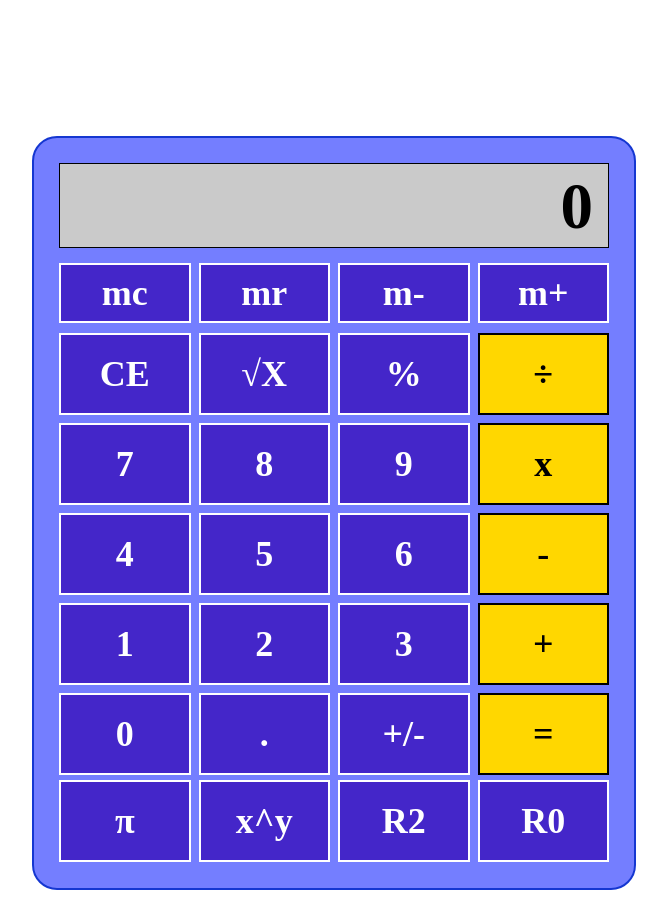
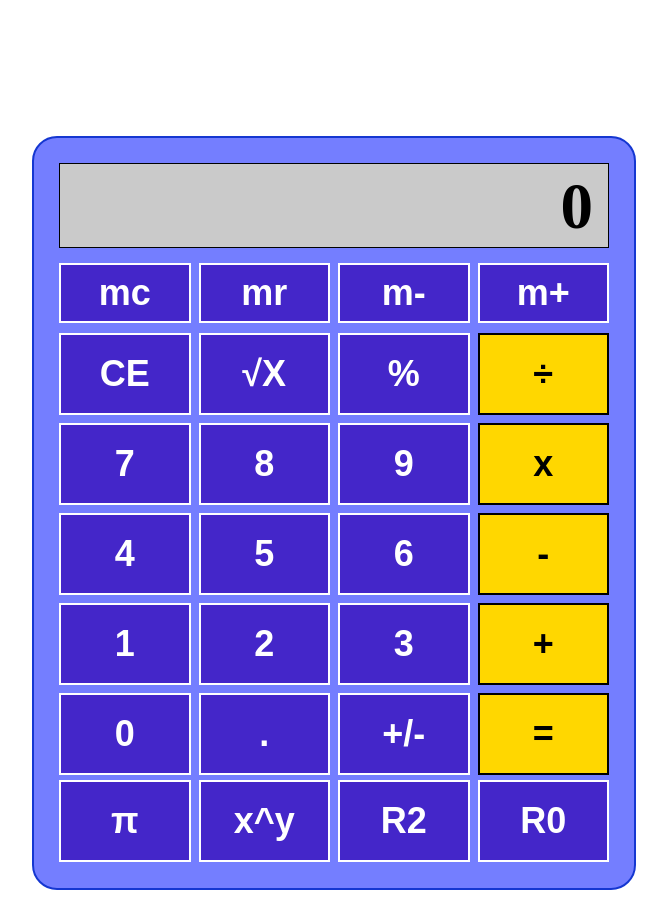
Before and after one commit to dxlefourtwenty/calculator, a plain HTML site: page index.html in a window 1280 px wide. Shown: the whole page, without its empty margins (306-973 px from the left). Drawn offline with Linux system fonts and the light colour scheme.

Commit message:
added hover effect, altered font

```diff
--- a/script.js
+++ b/script.js
@@ -8,7 +8,7 @@ let pi = "π";
 let firstValue = "";
 let secondValue = "";
 let waitingForSecondValue = false;
-const digitLimit = 13;
+const digitLimit = 15;
 
 function loadTopButtons(rows, cols) {
     const topContainer = document.getElementById("top-buttons");
@@ -248,41 +248,31 @@ middleButtons[0].textContent = "CE";
 middleButtons[1].textContent = "√X";
 middleButtons[2].textContent = "%";
 middleButtons[3].textContent = "÷";
-middleButtons[3].style.backgroundColor = "gold";
-middleButtons[3].style.borderColor = "black";
-middleButtons[3].style.color = "black";
+middleButtons[3].classList.add("gold-button");
 
 middleButtons[4].textContent = "7";
 middleButtons[5].textContent = "8";
 middleButtons[6].textContent = "9";
 middleButtons[7].textContent = "x";
-middleButtons[7].style.backgroundColor = "gold";
-middleButtons[7].style.borderColor = "black";
-middleButtons[7].style.color = "black";
+middleButtons[7].classList.add("gold-button");
 
 middleButtons[8].textContent = "4";
 middleButtons[9].textContent = "5";
 middleButtons[10].textContent = "6";
 middleButtons[11].textContent = "-";
-middleButtons[11].style.backgroundColor = "gold";
-middleButtons[11].style.borderColor = "black";
-middleButtons[11].style.color = "black";
+middleButtons[11].classList.add("gold-button");
 
 middleButtons[12].textContent = "1";
 middleButtons[13].textContent = "2";
 middleButtons[14].textContent = "3";
 middleButtons[15].textContent = "+";
-middleButtons[15].style.backgroundColor = "gold";
-middleButtons[15].style.borderColor = "black";
-middleButtons[15].style.color = "black";
+middleButtons[15].classList.add("gold-button");
 
 middleButtons[16].textContent = "0";
 middleButtons[17].textContent = ".";
 middleButtons[18].textContent = "+/-";
 middleButtons[19].textContent = "=";
-middleButtons[19].style.backgroundColor = "gold";
-middleButtons[19].style.borderColor = "black";
-middleButtons[19].style.color = "black";
+middleButtons[19].classList.add("gold-button");
 
 bottomButtons[0].textContent = "π";
 bottomButtons[1].textContent = "x^y";
--- a/styles.css
+++ b/styles.css
@@ -1,4 +1,4 @@
-* {
+:root {
     font-family: 'Times New Roman', Times, serif;
 }
 
@@ -53,6 +53,15 @@ body {
     color: white;
 }
 
+.top-button:hover,
+.middle-button:hover,
+.bottom-button:hover {
+    background-color: white;
+    color: black;
+    cursor: pointer;
+    border: 4px solid black;
+}
+
 .top-button {
     background-color: rgb(68, 38, 201);
     border: 2px solid white;
@@ -87,3 +96,16 @@ body {
     border: 2px solid white;
     box-sizing: border-box;
 }
+
+.gold-button {
+    background-color: gold;
+    color: black;
+    border: 2px solid black;
+}
+
+.gold-button:hover {
+    background-color: rgb(255, 217, 0);
+    color: rgb(206, 16, 16);
+    cursor: pointer;
+    border: 4px solid rgb(206, 16, 16);;
+}
```
